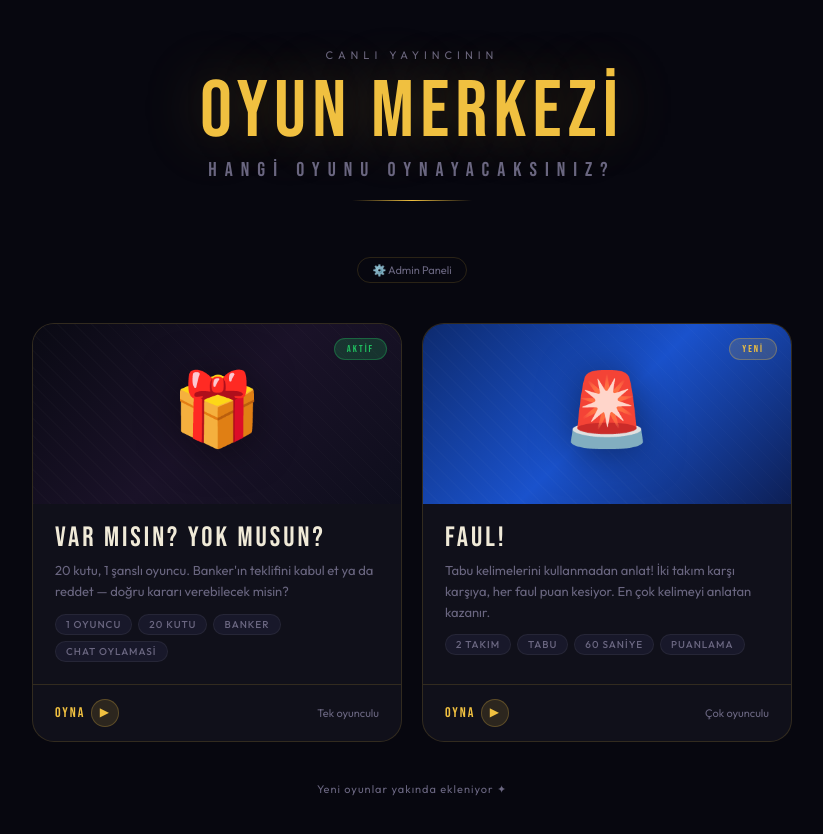
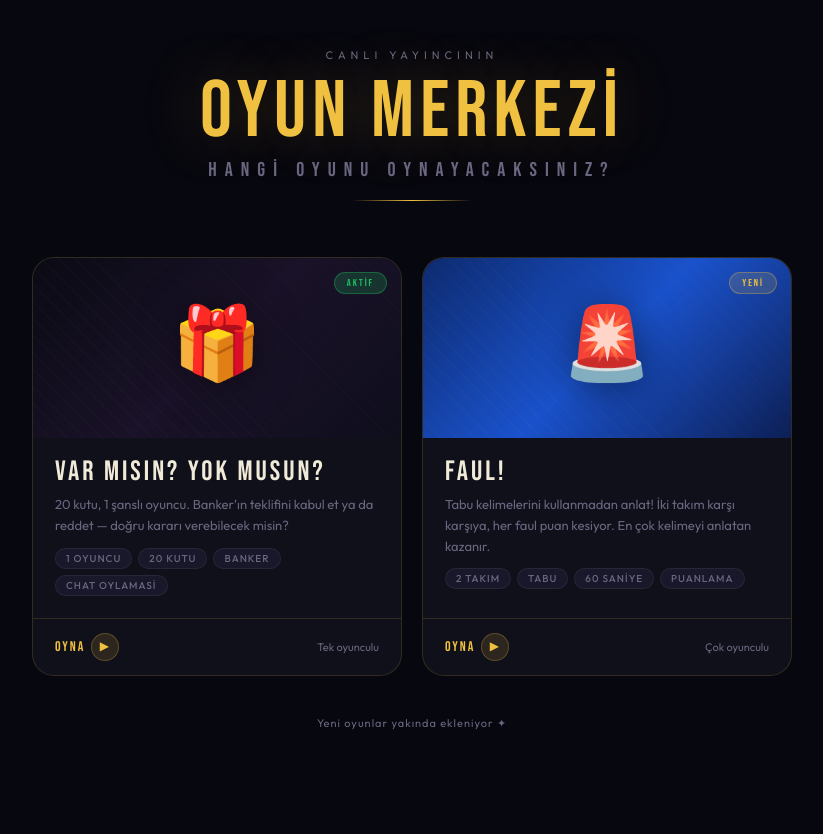
Before and after one commit to kickmeister5/bakiristan55, a plain HTML site: page index.html in a window 1280 px wide. Shown: the whole page, without its empty margins (228-1051 px from the left). After the commit the page ends 800 px from the top, so only its background shows below. Drawn offline with Linux system fonts and the light colour scheme; no server answers.

Commit message:
Add files via upload

```diff
--- a/index.html
+++ b/index.html
@@ -137,7 +137,7 @@ body::before{content:'';position:fixed;inset:0;pointer-events:none;z-index:-2;
     <div class="hdr-line"></div>
   </div>
 
-  <a href="admin.html" class="admin-link">⚙️ Admin Paneli</a>
+
 
   <div class="games-grid" id="games-grid">
 
```
